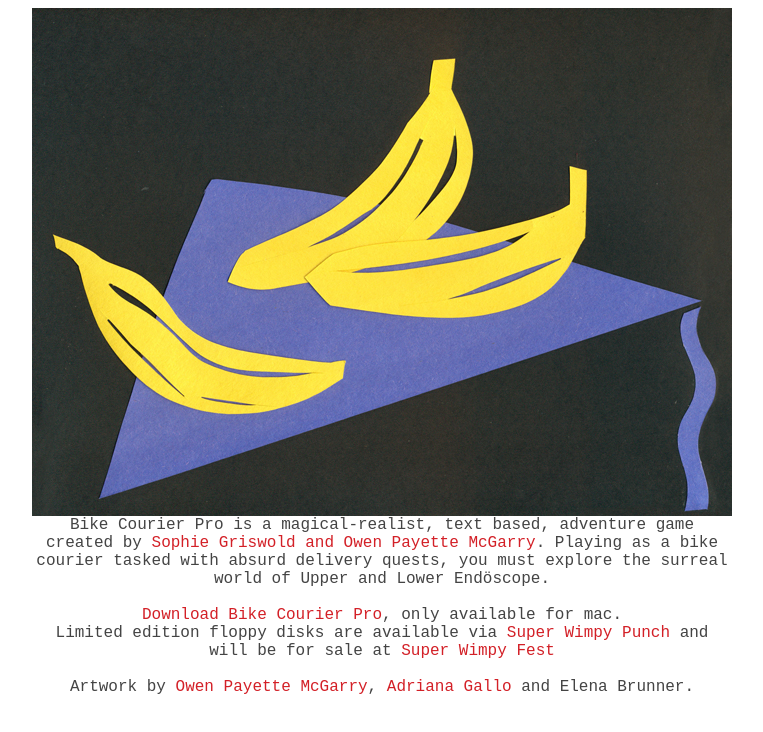
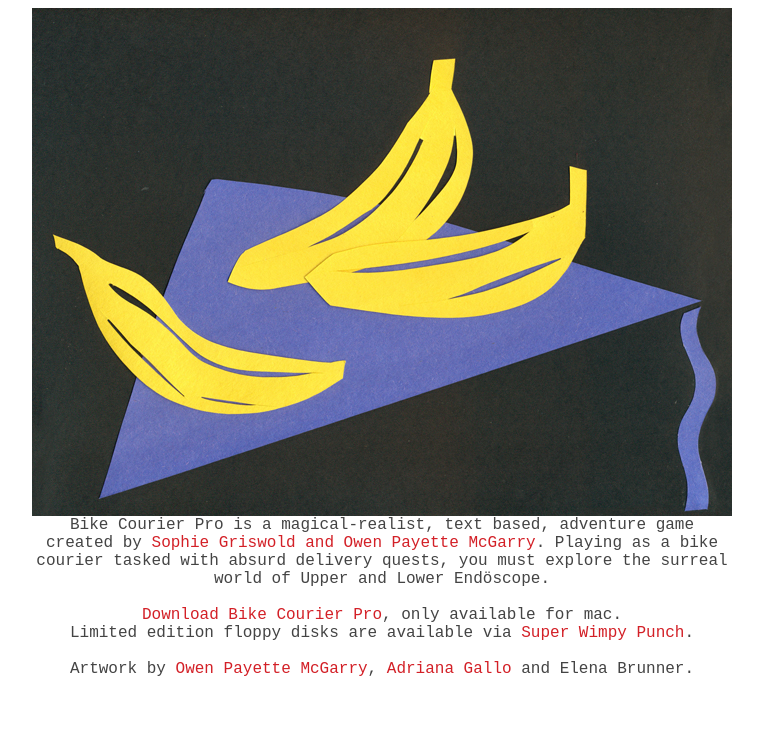
Before and after one commit to owenmcgarry/bcp, a plain HTML site: page index.html in a window 1280 px wide. Shown: the whole page, without its empty margins (258-1021 px from the left). Drawn offline with Linux system fonts and the light colour scheme.

Commit message:
fest fix

```diff
--- a/index.html
+++ b/index.html
@@ -56,7 +56,7 @@ showImage();
        <br>Bike Courier Pro is a magical-realist, text based, adventure game created by <a href="mailto:owenmcgarry@mac.com">Sophie Griswold and Owen Payette McGarry</a>. Playing as a bike courier tasked with absurd delivery quests, you must explore the surreal world of Upper and Lower Endöscope.<br><br>
 
         <a href="bcp.zip">Download Bike Courier Pro</a>, only available for mac.<br>
-       Limited edition floppy disks are available via <a href="http://www.superwimpypunch.com/shop/bike-courier-pro-floppy-disk">Super Wimpy Punch</a> and will be for sale at <a href="https://www.facebook.com/events/246333035793903/">Super Wimpy Fest<br><br></a>
+       Limited edition floppy disks are available via <a href="http://www.superwimpypunch.com/shop/bike-courier-pro-floppy-disk">Super Wimpy Punch</a>.<br><br>
 
        Artwork by <a href="http://owenmcgarry.org/">Owen Payette McGarry</a>, <a href="http://adrianagallo.com/">Adriana Gallo</a> and Elena Brunner.
 
```
